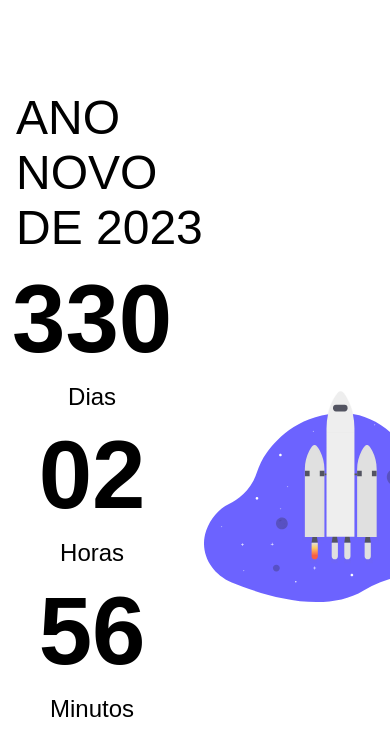
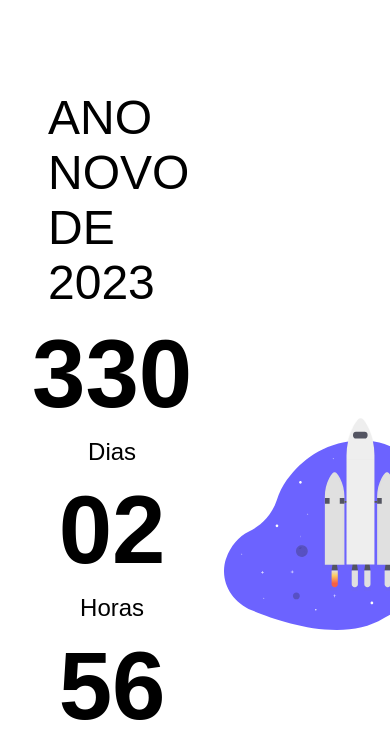
Before and after one commit to Mhavel007/coming_soon, a plain HTML site: page index.html in a window 390 px wide. Shown: the part 36-783 px from the top of the page. Drawn offline with Linux system fonts and the light colour scheme.

Commit message:
quinto commit

```diff
--- a/style.css
+++ b/style.css
@@ -74,13 +74,13 @@ footer {
 
 h1 {
   margin-top: -1.5rem;
-  margin-left: 1rem;
+  margin-left: 3rem;
 }
 .countdown-container {
     height: 100%;
     display: grid;
     place-items: center;
-    margin-left: -20px;
+    margin-left: 0;
 }
 .foguete {
   height: auto;
```
